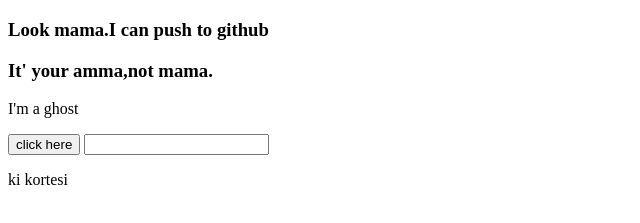
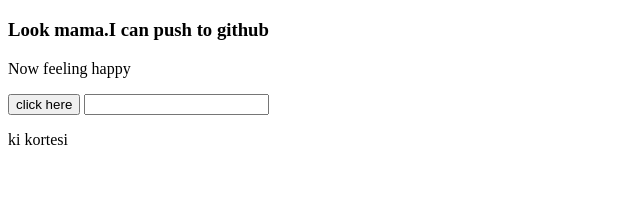
Before and after one commit to MR-Akash-69/practice, a plain HTML site: page index.html in a window 1280 px wide. Shown: the part 61-284 px from the top of the page, without its empty margins (0-640 px from the left). Drawn offline with Linux system fonts and the light colour scheme.

Commit message:
hapiness is comming

```diff
--- a/index.html
+++ b/index.html
@@ -7,8 +7,7 @@
 <body>
     <h1>My first website</h1>
     <h3>Look mama.I can push to github</h3>
-   <h3>It' your amma,not mama.</h3>
-    <p>I'm a ghost</p>
+    <p> Now feeling happy</p>
     <button> click here</button>
     <input type="text">
     <p>ki kortesi</p>
```
